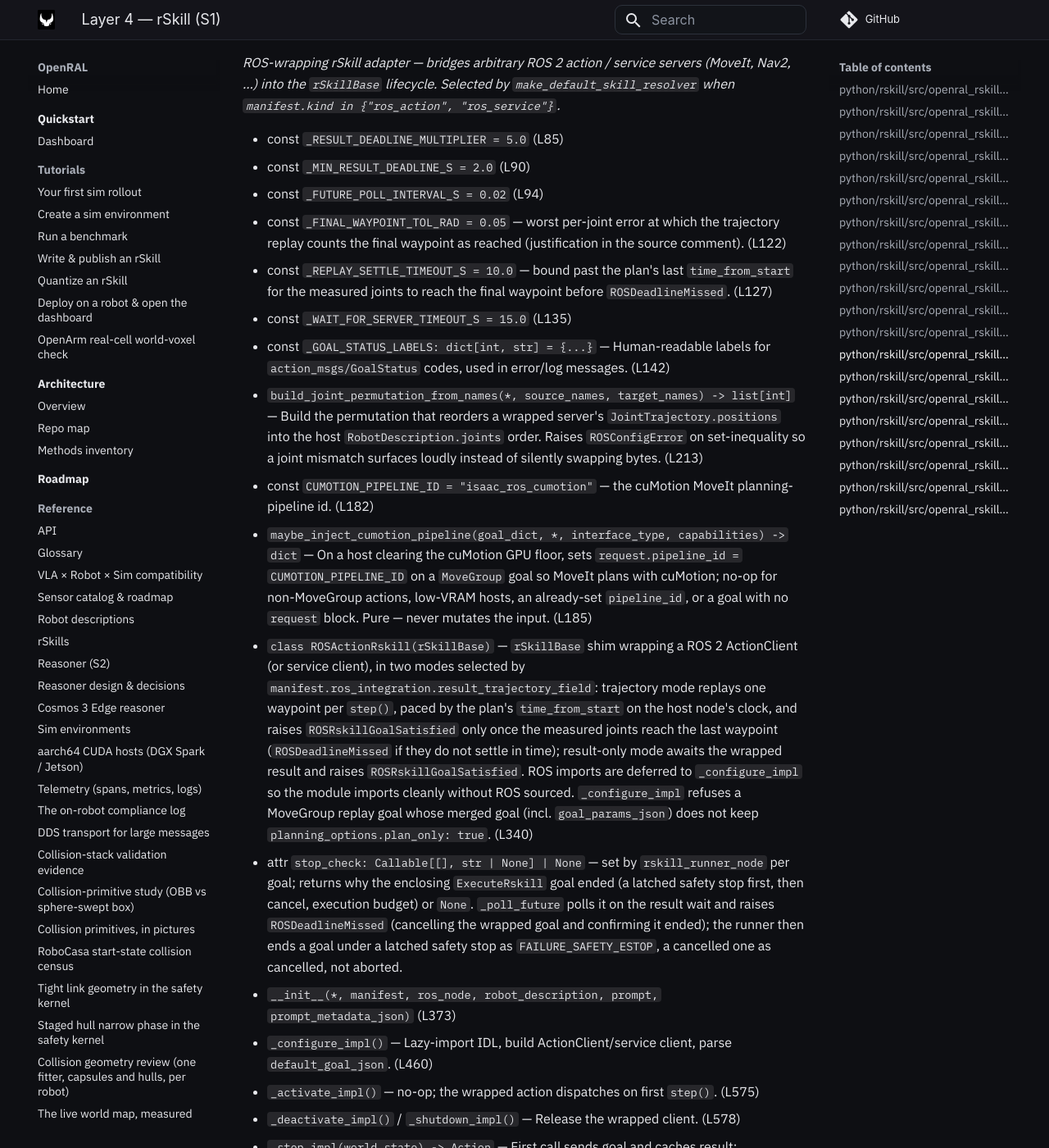
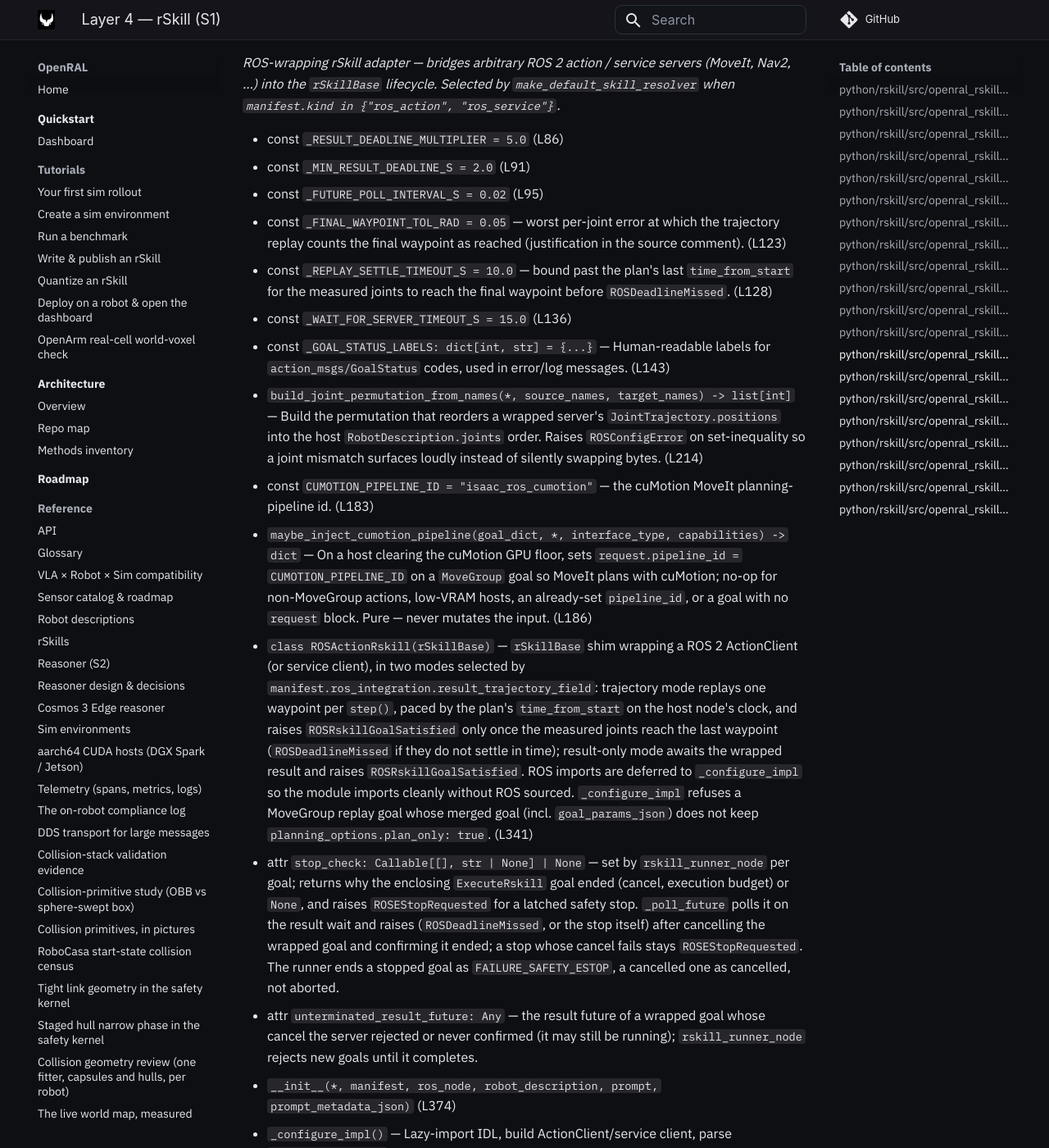
Before and after one commit to OpenRAL/openral, an MkDocs documentation site: the page built from docs/methods/04-rskill.md, in a window 1280 px wide and 1400 px high, scrolled down 15487 px. Shown: the whole window at 82% size. Built offline with MkDocs 1.6.1 and Material for MkDocs 9.7.7, drawn with Linux system fonts in a browser that asks for light colours; comment, search, counter and statistics services are not loaded; some of the changed text lies outside the part shown.

Commit message:
fix(rskill): review findings on the wrapped-goal e-stop (typed stop, unconfirmed cancel)
- stop_check raises ROSEStopRequested for a safety stop instead of returning a
  string, so the cause reaches the runner typed. The runner no longer re-reads
  the latch after the up-to-10 s cancel handshake (a reset in between turned
  the stop into a deadline or runtime failure), and no unrelated ROSError is
  relabelled as a stop because the status publisher happened to be stale.
- A stop whose cancel the server rejects or never confirms stays
  ROSEStopRequested; ROSActionRskill keeps that goal's result future, and the
  runner rejects every new goal, through an e-stop reset too, until it is done.
- A wrapped service call stopped by a safety stop says it cannot be cancelled
  and may still be running.
- After the loop a latched stop outranks a cancel, as inside a wrapped wait.
- One _end_safety_stopped helper for every FAILURE_SAFETY_ESTOP ending.
- Tests publish the e-stop only once the step / the Nav2 goal is running and
  the publisher is matched; the held server is released before it is
  destroyed. New: a new goal is refused, through a reset, until an
  unconfirmed wrapped goal ends (fails with the guard disabled).

Co-Authored-By: Claude Opus 5.5 <noreply@anthropic.com>
Claude-Session: https://claude.ai/code/session_01NavzwZyoRwcKo7oJB5fXXh
Signed-off-by: Adrian <adrianllopart@gmail.com>

```diff
--- a/docs/methods/04-rskill.md
+++ b/docs/methods/04-rskill.md
@@ -223,25 +223,26 @@ _Execution budgets measured on the graph clock (sim seconds under `use_sim_time`
 ### `python/rskill/src/openral_rskill/ros_action_rskill.py`
 _ROS-wrapping rSkill adapter — bridges arbitrary ROS 2 action / service servers (MoveIt, Nav2, …) into the `rSkillBase` lifecycle. Selected by `make_default_skill_resolver` when `manifest.kind in {"ros_action", "ros_service"}`._
 
-- const `_RESULT_DEADLINE_MULTIPLIER = 5.0` (L85)
-- const `_MIN_RESULT_DEADLINE_S = 2.0` (L90)
-- const `_FUTURE_POLL_INTERVAL_S = 0.02` (L94)
-- const `_FINAL_WAYPOINT_TOL_RAD = 0.05` — worst per-joint error at which the trajectory replay counts the final waypoint as reached (justification in the source comment). (L122)
-- const `_REPLAY_SETTLE_TIMEOUT_S = 10.0` — bound past the plan's last `time_from_start` for the measured joints to reach the final waypoint before `ROSDeadlineMissed`. (L127)
-- const `_WAIT_FOR_SERVER_TIMEOUT_S = 15.0` (L135)
-- const `_GOAL_STATUS_LABELS: dict[int, str] = {...}` — Human-readable labels for `action_msgs/GoalStatus` codes, used in error/log messages. (L142)
-- `build_joint_permutation_from_names(*, source_names, target_names) -> list[int]` — Build the permutation that reorders a wrapped server's `JointTrajectory.positions` into the host `RobotDescription.joints` order. Raises `ROSConfigError` on set-inequality so a joint mismatch surfaces loudly instead of silently swapping bytes. (L213)
-- const `CUMOTION_PIPELINE_ID = "isaac_ros_cumotion"` — the cuMotion MoveIt planning-pipeline id. (L182)
-- `maybe_inject_cumotion_pipeline(goal_dict, *, interface_type, capabilities) -> dict` — On a host clearing the cuMotion GPU floor, sets `request.pipeline_id = CUMOTION_PIPELINE_ID` on a `MoveGroup` goal so MoveIt plans with cuMotion; no-op for non-MoveGroup actions, low-VRAM hosts, an already-set `pipeline_id`, or a goal with no `request` block. Pure — never mutates the input. (L185)
-- `class ROSActionRskill(rSkillBase)` — `rSkillBase` shim wrapping a ROS 2 ActionClient (or service client), in two modes selected by `manifest.ros_integration.result_trajectory_field`: trajectory mode replays one waypoint per `step()`, paced by the plan's `time_from_start` on the host node's clock, and raises `ROSRskillGoalSatisfied` only once the measured joints reach the last waypoint (`ROSDeadlineMissed` if they do not settle in time); result-only mode awaits the wrapped result and raises `ROSRskillGoalSatisfied`. ROS imports are deferred to `_configure_impl` so the module imports cleanly without ROS sourced. `_configure_impl` refuses a MoveGroup replay goal whose merged goal (incl. `goal_params_json`) does not keep `planning_options.plan_only: true`. (L340)
-  - attr `stop_check: Callable[[], str | None] | None` — set by `rskill_runner_node` per goal; returns why the enclosing `ExecuteRskill` goal ended (a latched safety stop first, then cancel, execution budget) or `None`. `_poll_future` polls it on the result wait and raises `ROSDeadlineMissed` (cancelling the wrapped goal and confirming it ended); the runner then ends a goal under a latched safety stop as `FAILURE_SAFETY_ESTOP`, a cancelled one as cancelled, not aborted.
-  - `__init__(*, manifest, ros_node, robot_description, prompt, prompt_metadata_json)` (L373)
-  - `_configure_impl()` — Lazy-import IDL, build ActionClient/service client, parse `default_goal_json`. (L460)
-  - `_activate_impl()` — no-op; the wrapped action dispatches on first `step()`. (L575)
-  - `_deactivate_impl()` / `_shutdown_impl()` — Release the wrapped client. (L578)
-  - `_step_impl(world_state) -> Action` — First call sends goal and caches result; subsequent calls emit the waypoint due by `time_from_start` (timed on `node_execution_budget(self._node, planned + _REPLAY_SETTLE_TIMEOUT_S)`), holding the last until `world_state.joint_state` is within `_FINAL_WAYPOINT_TOL_RAD`. Unmoved-joint padding is read from `joint_state` **by name** into robot order; a malformed snapshot (name/position length mismatch, repeated name) or a plan that holds a joint the snapshot does not measure raises `ROSPerceptionStale`. (L595)
-  - `_final_waypoint_error(world_state) -> float | None` — worst `|measured - final|` over the planned joints, by name; `None` (never "reached") when unmeasurable. (L668)
-  - `_poll_future(future, *, deadline_s, what, graph_clock=True, stoppable=True)` — Polls a wrapped future under `node_execution_budget(self._node, …)`: on the graph clock when `graph_clock` and the host node runs on sim time, else on `time.monotonic()`. Raises the typed `ROSDeadlineMissed` (`FAILURE_DEADLINE_MISSED`) naming `deadline_exceeded` / `clock_stalled`; a non-positive `deadline_s` lapses at once (fail closed). Only the result-only result wait (Nav2: the server moves the robot) uses the graph clock — goal acceptance, service responses and a MoveIt plan result are compute/IPC and pass `graph_clock=False`; a lapsed result wait cancels the wrapped goal before re-raising. With `stoppable` (all but goal acceptance) a non-`None` `stop_check()` also raises `ROSDeadlineMissed`. (L1021)
+- const `_RESULT_DEADLINE_MULTIPLIER = 5.0` (L86)
+- const `_MIN_RESULT_DEADLINE_S = 2.0` (L91)
+- const `_FUTURE_POLL_INTERVAL_S = 0.02` (L95)
+- const `_FINAL_WAYPOINT_TOL_RAD = 0.05` — worst per-joint error at which the trajectory replay counts the final waypoint as reached (justification in the source comment). (L123)
+- const `_REPLAY_SETTLE_TIMEOUT_S = 10.0` — bound past the plan's last `time_from_start` for the measured joints to reach the final waypoint before `ROSDeadlineMissed`. (L128)
+- const `_WAIT_FOR_SERVER_TIMEOUT_S = 15.0` (L136)
+- const `_GOAL_STATUS_LABELS: dict[int, str] = {...}` — Human-readable labels for `action_msgs/GoalStatus` codes, used in error/log messages. (L143)
+- `build_joint_permutation_from_names(*, source_names, target_names) -> list[int]` — Build the permutation that reorders a wrapped server's `JointTrajectory.positions` into the host `RobotDescription.joints` order. Raises `ROSConfigError` on set-inequality so a joint mismatch surfaces loudly instead of silently swapping bytes. (L214)
+- const `CUMOTION_PIPELINE_ID = "isaac_ros_cumotion"` — the cuMotion MoveIt planning-pipeline id. (L183)
+- `maybe_inject_cumotion_pipeline(goal_dict, *, interface_type, capabilities) -> dict` — On a host clearing the cuMotion GPU floor, sets `request.pipeline_id = CUMOTION_PIPELINE_ID` on a `MoveGroup` goal so MoveIt plans with cuMotion; no-op for non-MoveGroup actions, low-VRAM hosts, an already-set `pipeline_id`, or a goal with no `request` block. Pure — never mutates the input. (L186)
+- `class ROSActionRskill(rSkillBase)` — `rSkillBase` shim wrapping a ROS 2 ActionClient (or service client), in two modes selected by `manifest.ros_integration.result_trajectory_field`: trajectory mode replays one waypoint per `step()`, paced by the plan's `time_from_start` on the host node's clock, and raises `ROSRskillGoalSatisfied` only once the measured joints reach the last waypoint (`ROSDeadlineMissed` if they do not settle in time); result-only mode awaits the wrapped result and raises `ROSRskillGoalSatisfied`. ROS imports are deferred to `_configure_impl` so the module imports cleanly without ROS sourced. `_configure_impl` refuses a MoveGroup replay goal whose merged goal (incl. `goal_params_json`) does not keep `planning_options.plan_only: true`. (L341)
+  - attr `stop_check: Callable[[], str | None] | None` — set by `rskill_runner_node` per goal; returns why the enclosing `ExecuteRskill` goal ended (cancel, execution budget) or `None`, and raises `ROSEStopRequested` for a latched safety stop. `_poll_future` polls it on the result wait and raises (`ROSDeadlineMissed`, or the stop itself) after cancelling the wrapped goal and confirming it ended; a stop whose cancel fails stays `ROSEStopRequested`. The runner ends a stopped goal as `FAILURE_SAFETY_ESTOP`, a cancelled one as cancelled, not aborted.
+  - attr `unterminated_result_future: Any` — the result future of a wrapped goal whose cancel the server rejected or never confirmed (it may still be running); `rskill_runner_node` rejects new goals until it completes.
+  - `__init__(*, manifest, ros_node, robot_description, prompt, prompt_metadata_json)` (L374)
+  - `_configure_impl()` — Lazy-import IDL, build ActionClient/service client, parse `default_goal_json`. (L467)
+  - `_activate_impl()` — no-op; the wrapped action dispatches on first `step()`. (L582)
+  - `_deactivate_impl()` / `_shutdown_impl()` — Release the wrapped client. (L585)
+  - `_step_impl(world_state) -> Action` — First call sends goal and caches result; subsequent calls emit the waypoint due by `time_from_start` (timed on `node_execution_budget(self._node, planned + _REPLAY_SETTLE_TIMEOUT_S)`), holding the last until `world_state.joint_state` is within `_FINAL_WAYPOINT_TOL_RAD`. Unmoved-joint padding is read from `joint_state` **by name** into robot order; a malformed snapshot (name/position length mismatch, repeated name) or a plan that holds a joint the snapshot does not measure raises `ROSPerceptionStale`. (L602)
+  - `_final_waypoint_error(world_state) -> float | None` — worst `|measured - final|` over the planned joints, by name; `None` (never "reached") when unmeasurable. (L675)
+  - `_poll_future(future, *, deadline_s, what, graph_clock=True, stoppable=True)` — Polls a wrapped future under `node_execution_budget(self._node, …)`: on the graph clock when `graph_clock` and the host node runs on sim time, else on `time.monotonic()`. Raises the typed `ROSDeadlineMissed` (`FAILURE_DEADLINE_MISSED`) naming `deadline_exceeded` / `clock_stalled`; a non-positive `deadline_s` lapses at once (fail closed). Only the result-only result wait (Nav2: the server moves the robot) uses the graph clock — goal acceptance, service responses and a MoveIt plan result are compute/IPC and pass `graph_clock=False`; a lapsed result wait cancels the wrapped goal before re-raising. With `stoppable` (all but goal acceptance) a non-`None` `stop_check()` also raises `ROSDeadlineMissed`. (L1044)
 
 ### `python/rskill/src/openral_rskill/look_at_rskill.py`
 _Camera-aiming MoveGroup skill. Selected by `make_default_skill_resolver` when `manifest.ros_integration.goal_builder == "look_at"` (new `RosIntegration.goal_builder` field; `RSkillAction` gains `LOOK = "look"`)._
```
Also changed, not shown: docs/methods/11-ros2-nodes.md (+11 -11 lines), packages/openral_rskill_ros/README.md (+13 -9 lines), 4 other files.
